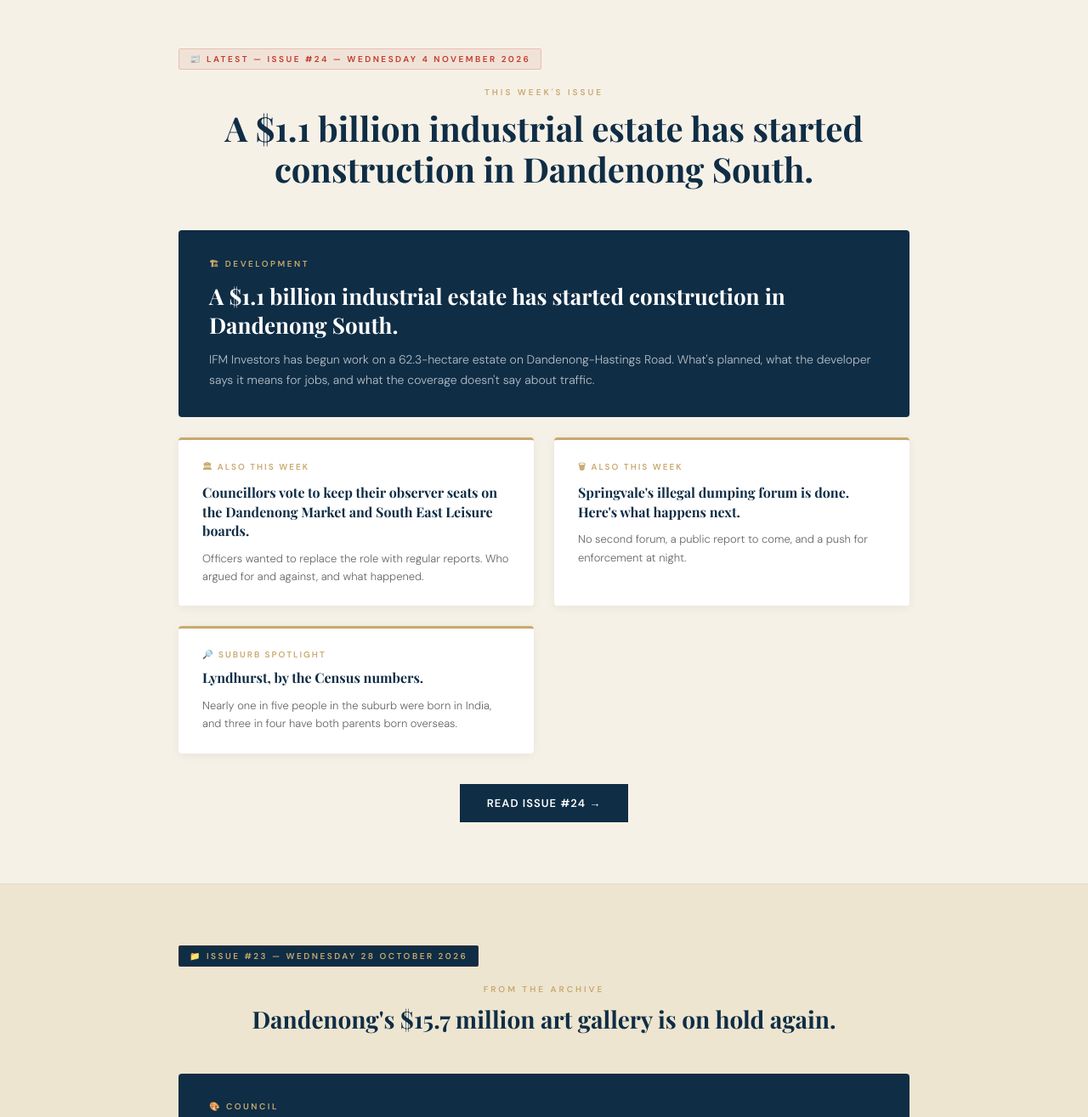
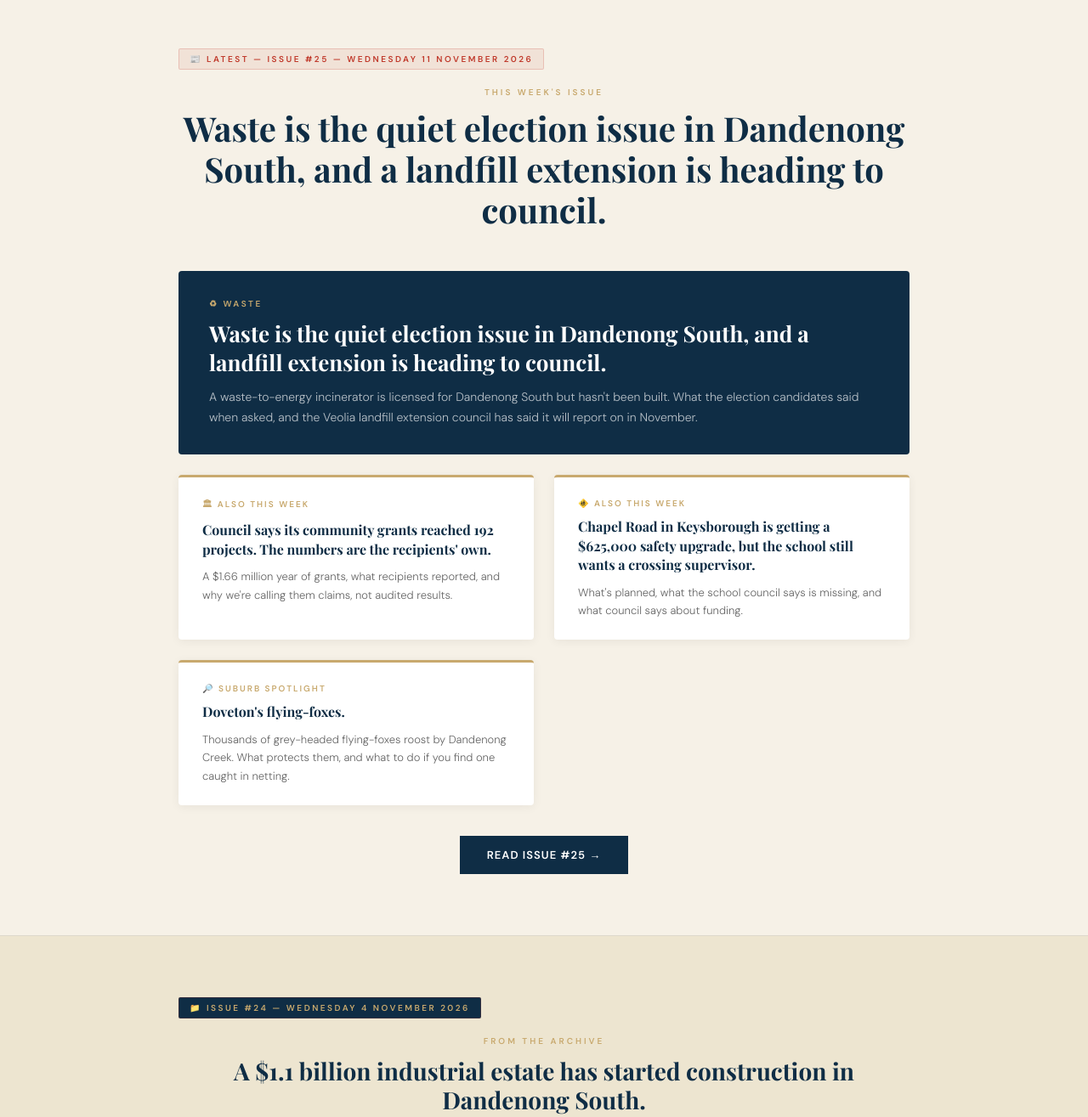
Before and after one commit to Tippitopher/thedandenonglocal.au, a plain HTML site: page index.html in a window 1280 px wide. Shown: the part 1080-2395 px from the top of the page at 85% size. Drawn offline with nearby package versions, Linux system fonts and the light colour scheme; a web font is replaced by a local one.

Commit message:
Add files via upload

```diff
--- a/index.html
+++ b/index.html
@@ -604,12 +604,53 @@
   </div>
 </section>
 
-<!-- ISSUE #24 PREVIEW -->
+<!-- ISSUE #25 PREVIEW -->
 <section class="issue-preview">
   <div class="preview-inner">
-    <span class="preview-badge">📰 Latest — Issue #24 — Wednesday 4 November 2026</span>
+    <span class="preview-badge">📰 Latest — Issue #25 — Wednesday 11 November 2026</span>
     <p class="section-label">This week's issue</p>
-    <h2 class="section-title">A $1.1 billion industrial estate has started construction in Dandenong South.</h2>
+    <h2 class="section-title">Waste is the quiet election issue in Dandenong South, and a landfill extension is heading to council.</h2>
+
+    <div class="preview-grid">
+
+      <div class="preview-main">
+        <div class="preview-main-tag">♻ Waste</div>
+        <h3>Waste is the quiet election issue in Dandenong South, and a landfill extension is heading to council.</h3>
+        <p>A waste-to-energy incinerator is licensed for Dandenong South but hasn't been built. What the election candidates said when asked, and the Veolia landfill extension council has said it will report on in November.</p>
+      </div>
+
+      <div class="preview-card">
+        <div class="preview-card-tag">🏛 Also This Week</div>
+        <h4>Council says its community grants reached 192 projects. The numbers are the recipients' own.</h4>
+        <p>A $1.66 million year of grants, what recipients reported, and why we're calling them claims, not audited results.</p>
+      </div>
+
+      <div class="preview-card">
+        <div class="preview-card-tag">🚸 Also This Week</div>
+        <h4>Chapel Road in Keysborough is getting a $625,000 safety upgrade, but the school still wants a crossing supervisor.</h4>
+        <p>What's planned, what the school council says is missing, and what council says about funding.</p>
+      </div>
+
+      <div class="preview-card">
+        <div class="preview-card-tag">🔎 Suburb Spotlight</div>
+        <h4>Doveton's flying-foxes.</h4>
+        <p>Thousands of grey-headed flying-foxes roost by Dandenong Creek. What protects them, and what to do if you find one caught in netting.</p>
+      </div>
+
+    </div>
+
+    <div style="text-align:center;">
+      <a href="https://thedandenonglocal.beehiiv.com/p/the-dandenong-local-issue-25" target="_blank" class="preview-read-link">Read Issue #25 →</a>
+    </div>
+  </div>
+</section>
+
+<!-- ISSUE #24 ARCHIVE -->
+<section class="issue-preview" style="background:#ede5d0;">
+  <div class="preview-inner">
+    <span class="preview-badge" style="background:var(--navy);color:var(--gold);">📁 Issue #24 — Wednesday 4 November 2026</span>
+    <p class="section-label">From the archive</p>
+    <h2 class="section-title" style="font-size:clamp(20px,3vw,28px);">A $1.1 billion industrial estate has started construction in Dandenong South.</h2>
 
     <div class="preview-grid">
 
@@ -640,7 +681,7 @@
     </div>
 
     <div style="text-align:center;">
-      <a href="https://thedandenonglocal.beehiiv.com/p/the-dandenong-local-issue-24" target="_blank" class="preview-read-link">Read Issue #24 →</a>
+      <a href="https://thedandenonglocal.beehiiv.com/p/the-dandenong-local-issue-24" target="_blank" class="preview-read-link" style="background:var(--navy);">Read Issue #24 →</a>
     </div>
   </div>
 </section>
```
